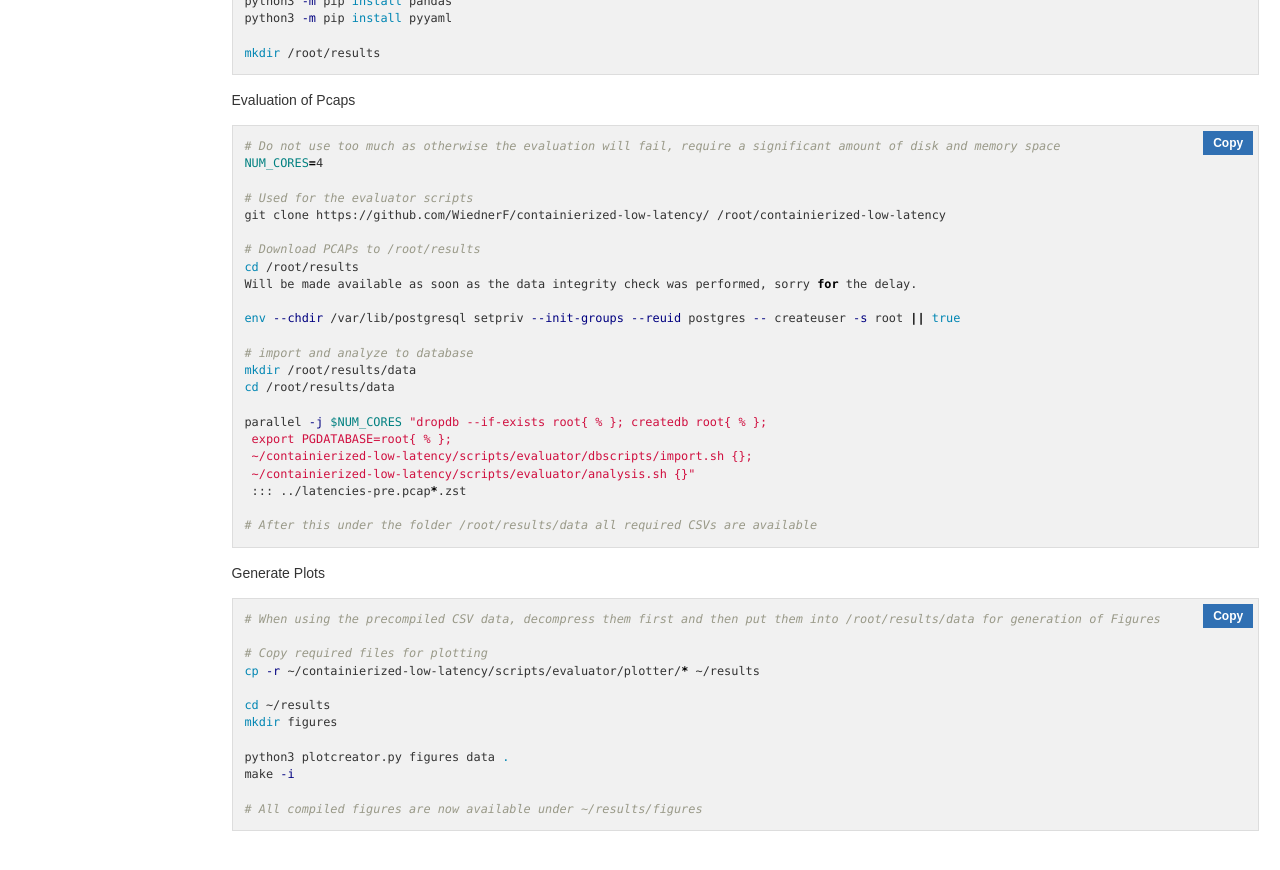
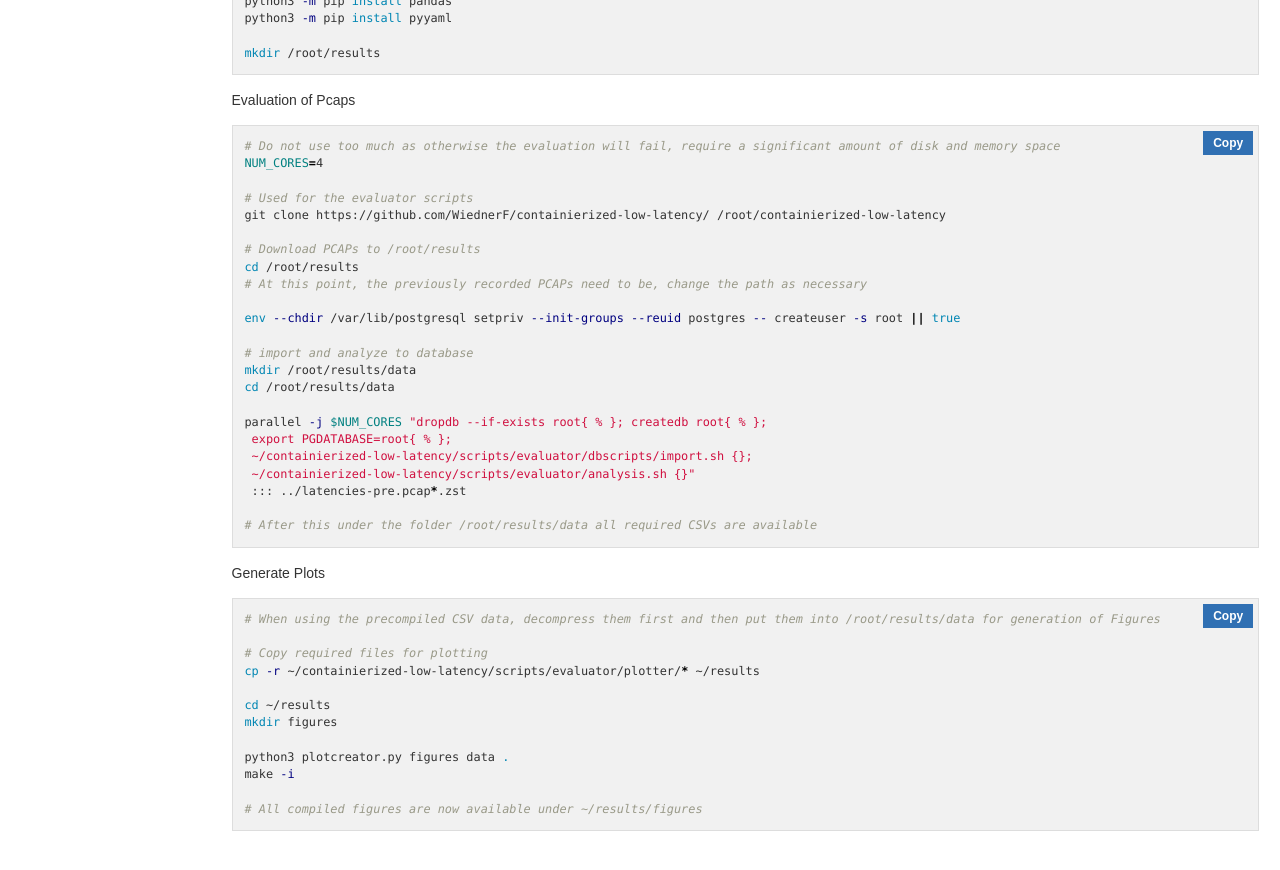
Before and after one commit to tumi8/applicability-hwsupported-containers, a Jekyll site: the page built from pages/setup.md, in a window 1280 px wide and 900 px high, scrolled down 12554 px. Shown: the top 870 px of the window. Built offline with Jekyll 4.4.1, drawn with Linux system fonts in a browser that asks for light colours.

Commit message:
Correctness

```diff
--- a/pages/setup.md
+++ b/pages/setup.md
@@ -710,7 +710,7 @@ git clone https://github.com/WiednerF/containierized-low-latency/ /root/containi
 
 # Download PCAPs to /root/results
 cd /root/results
-Will be made available as soon as the data integrity check was performed, sorry for the delay.
+# At this point, the previously recorded PCAPs need to be, change the path as necessary
 
 env --chdir /var/lib/postgresql setpriv --init-groups --reuid postgres -- createuser -s root || true
 
```
